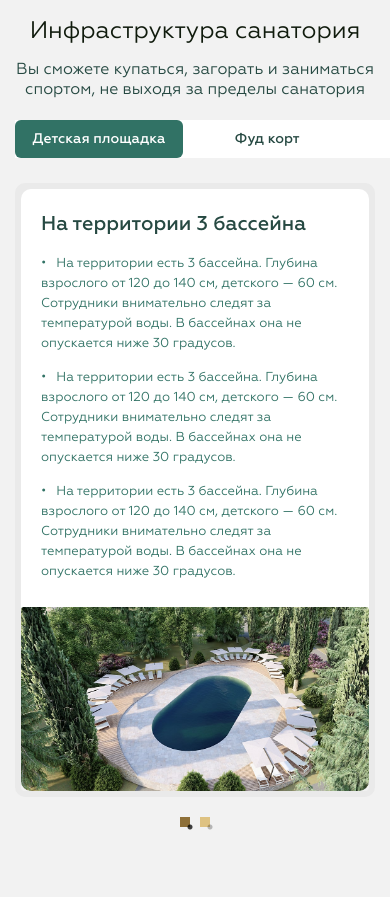
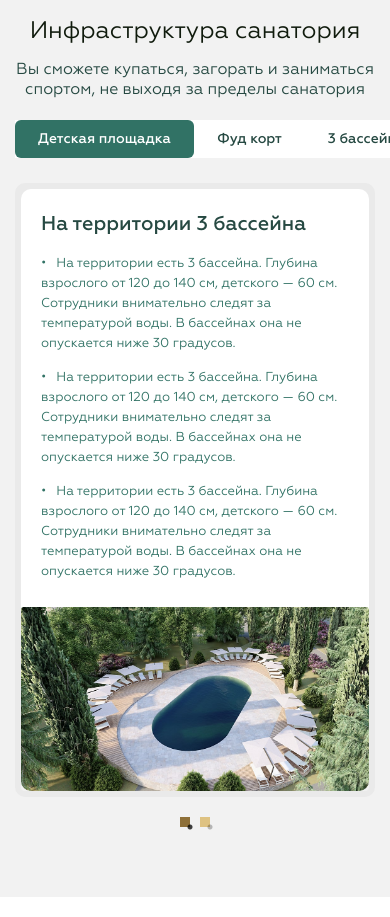
Before and after one commit to GrinCaseCode/les, a plain HTML site: page index.html in a window 390 px wide. Shown: the part 2800-3717 px from the top of the page. Drawn offline with nearby package versions, Linux system fonts and the light colour scheme; a web font is replaced by a local one.

Commit message:
Add files via upload

```diff
--- a/css/media.css
+++ b/css/media.css
@@ -425,9 +425,10 @@ body {
 		white-space: nowrap;
 	}
 	.tabs a {
-		padding: 10px 17px;
+		padding: 10px 23px;
 		border: none;
 		box-shadow: none;
+		width: initial;
 		height: auto;
 		margin: 0;
 	}
```
